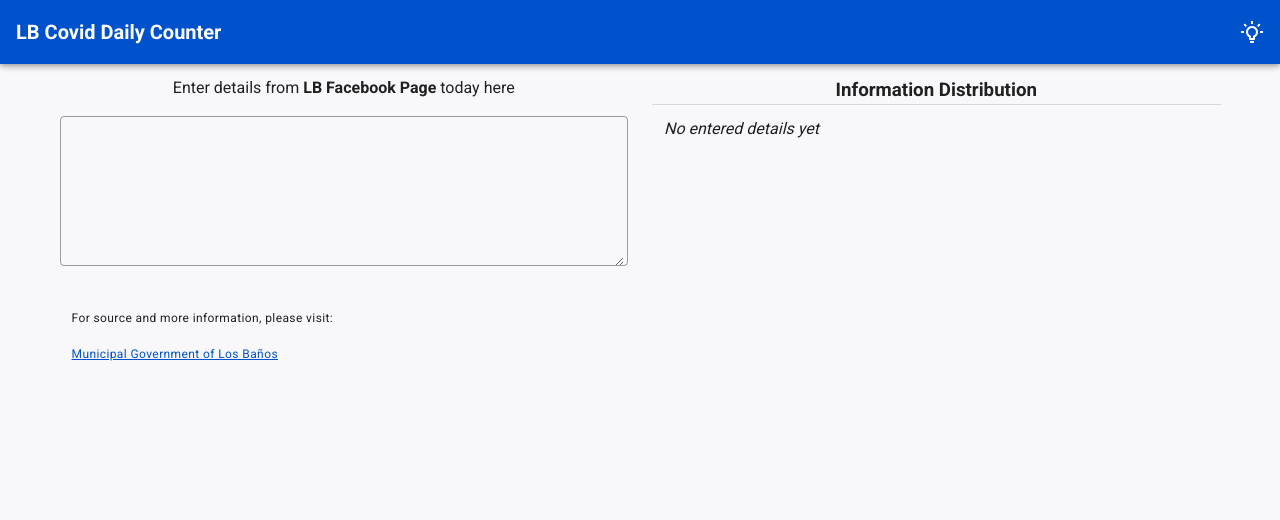
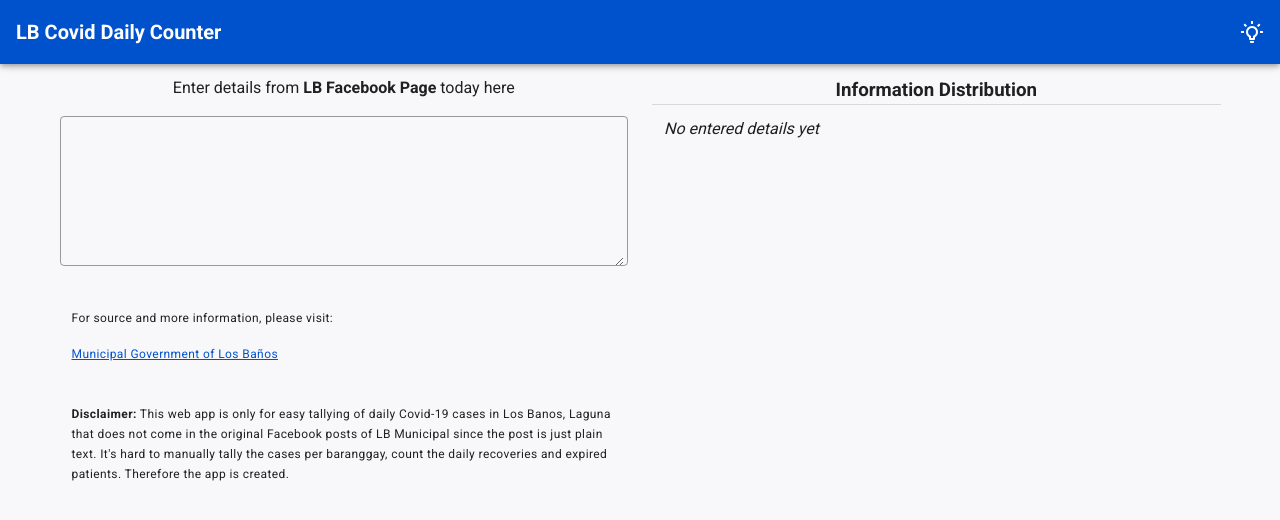
Before and after one commit to dilapitan/lb-covid-daily-report, a Vue app: page / in a window 1280 px wide. Shown: the top 520 px of the page. Built offline with nearby package versions, Linux system fonts and the light colour scheme.

Commit message:
Add disclaimer

```diff
--- a/src/components/Home.vue
+++ b/src/components/Home.vue
@@ -16,7 +16,17 @@
           <a href="https://www.facebook.com/elbilagunaph" target="_blank">
             Municipal Government of Los Baños
           </a>
-          <p></p>
+
+          <br /><br /><br />
+
+          <p>
+            <strong>Disclaimer:</strong>
+            This web app is only for easy tallying of daily Covid-19 cases in
+            Los Banos, Laguna that does not come in the original Facebook posts
+            of LB Municipal since the post is just plain text. It's hard to
+            manually tally the cases per baranggay, count the daily recoveries
+            and expired patients. Therefore the app is created.
+          </p>
         </v-container>
       </v-col>
       <v-col cols="12" xs="12" sm="6">
```
